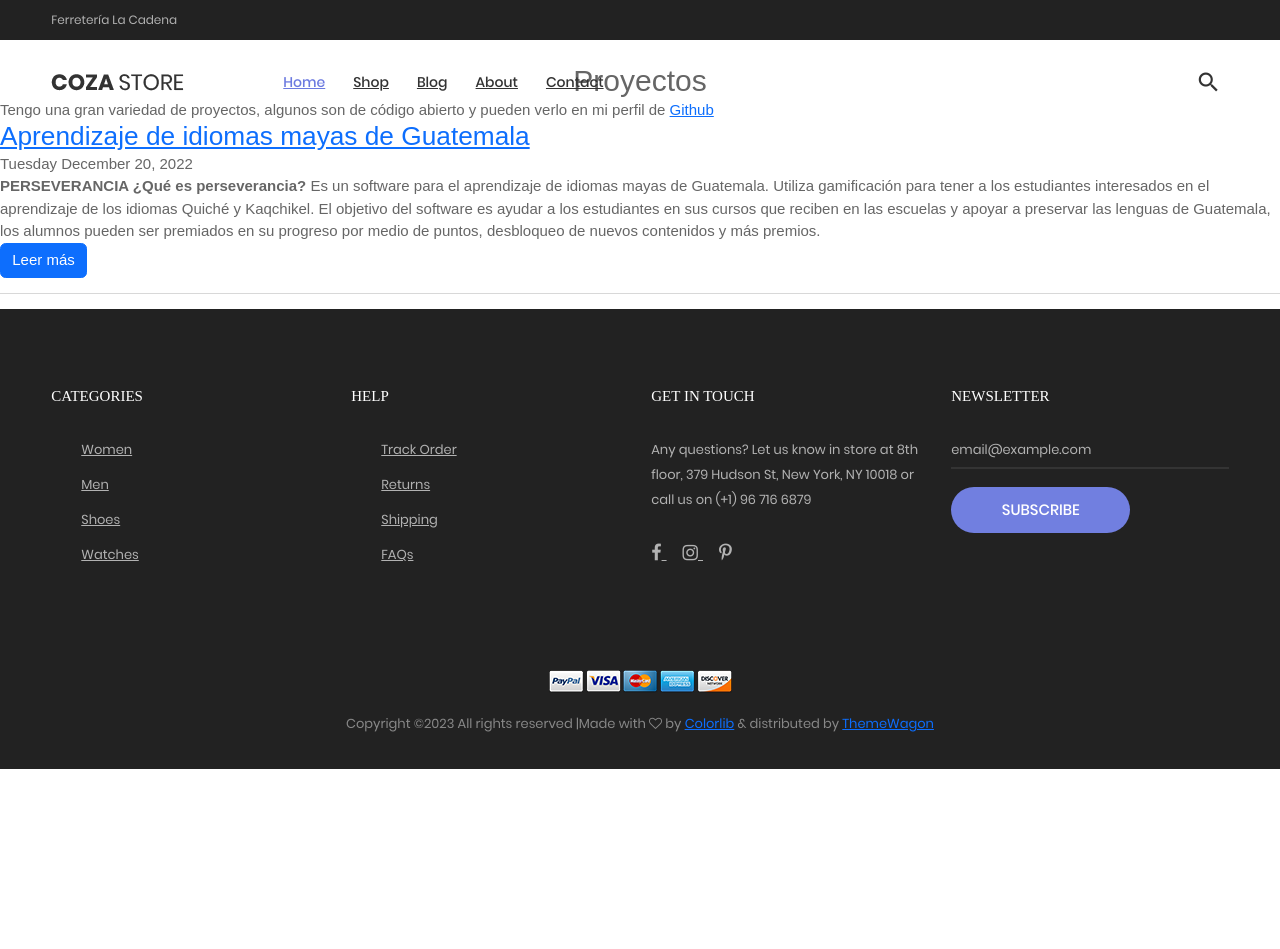
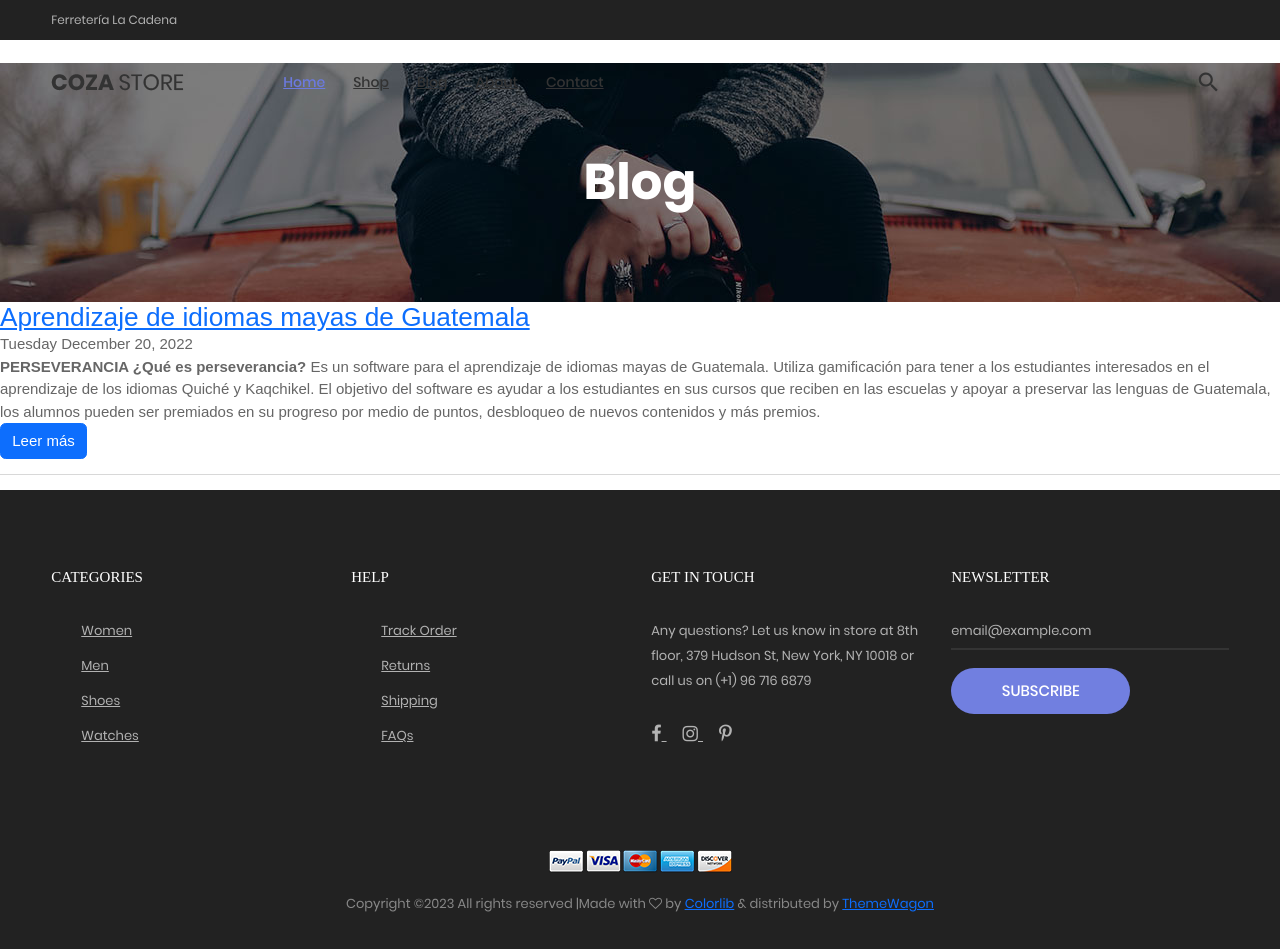
Before and after one commit to lacadenagt/new, a Jekyll site: the page built from posts.md, in a window 1280 px wide and 949 px high. Built offline with Jekyll 4.4.1, drawn with Linux system fonts in a browser that asks for light colours; some web fonts are replaced.

Commit message:
Update posts.md

```diff
--- a/posts.md
+++ b/posts.md
@@ -3,8 +3,8 @@ title: Blog
 layout: default
 num_excerpts: 5
 center: true
-description: Explora algunos proyectos de desarrollo de Software realizados por Santos López. Descubre las tecnologías utilizadas, la complejidad y los resultados obtenidos.
-og_description: Explora algunos proyectos de desarrollo de Software realizados por Santos López. Descubre las tecnologías utilizadas, la complejidad y los resultados obtenidos.
+description:
+og_description:
 ---
 <style>
     .post-title a {
@@ -12,9 +12,11 @@ og_description: Explora algunos proyectos de desarrollo de Software realizados p
     }
 </style>
 <br>
-<h2 style="text-align:center" title="Proyectos">Proyectos</h2>
-Tengo una gran variedad de proyectos, algunos son de código abierto y pueden verlo en mi perfil de [Github](https://github.com/santoslopez)
-
+<section class="bg-img1 txt-center p-lr-15 p-tb-92" style="background-image:url('images/bg-02.jpg');">
+<h2 class="ltext-105 cl0 txt-center">
+	Blog
+</h2>
+</section>
 {% for post in site.posts limit:page.num_excerpts %}
 {% include preview.md post=post %}
 {% endfor %}
```
